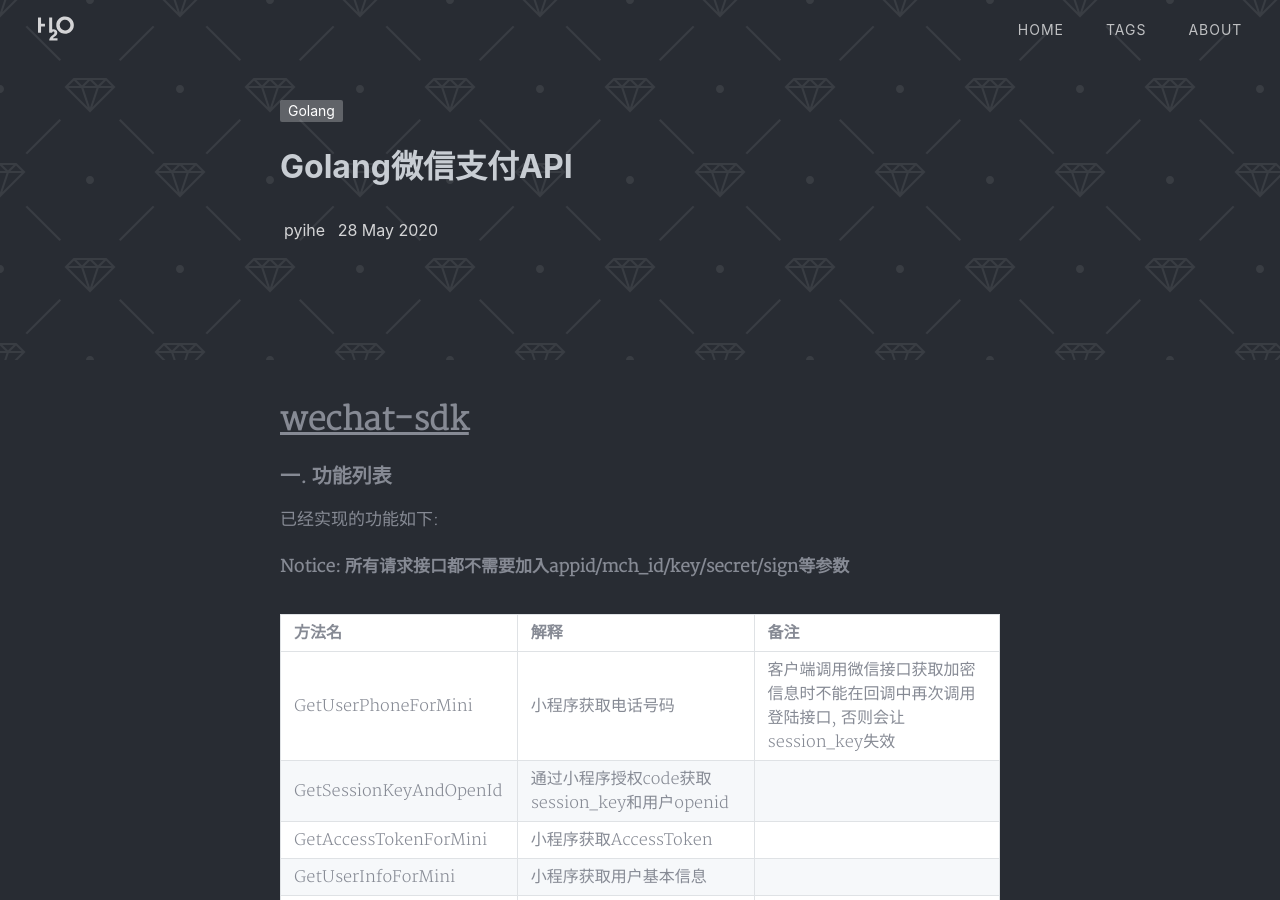
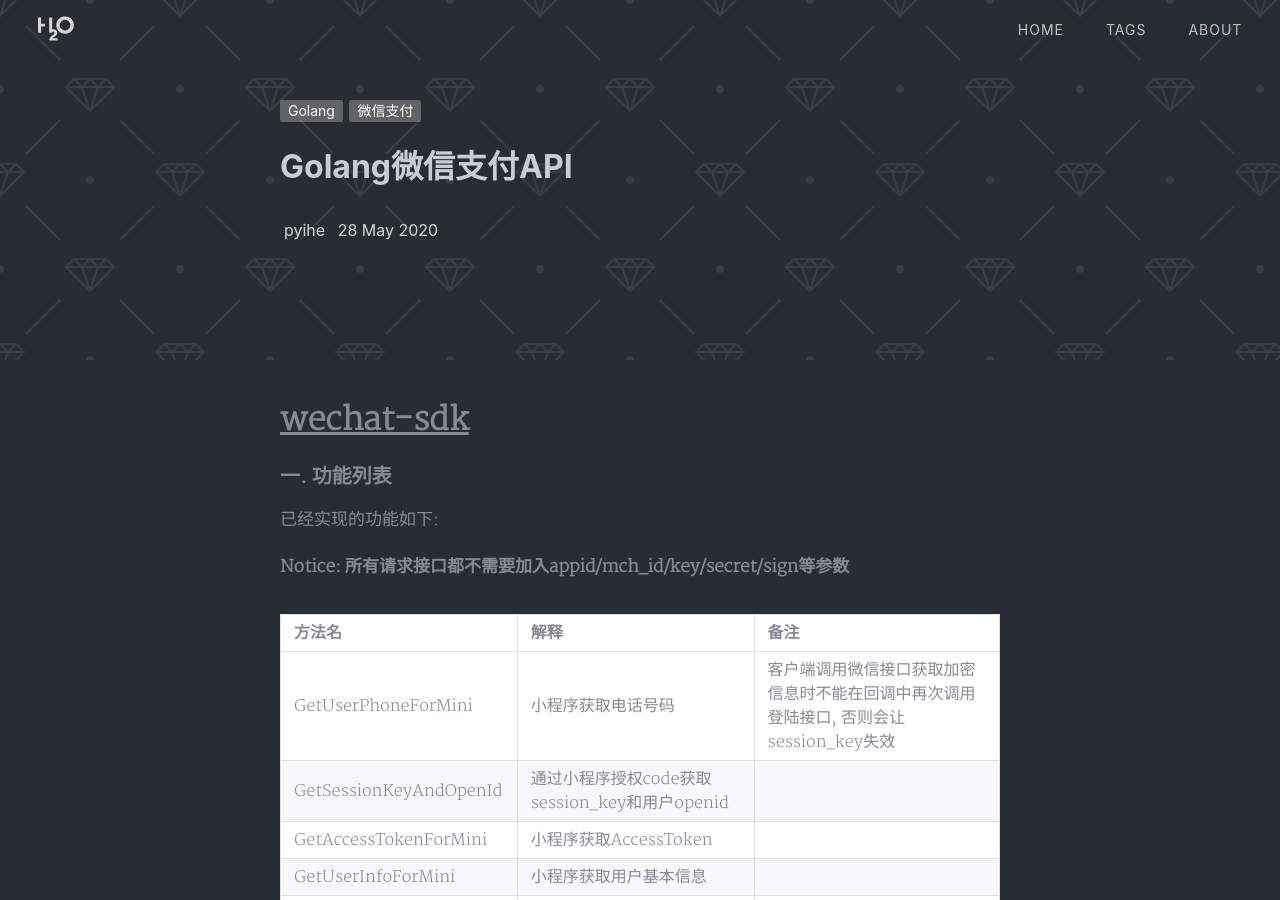
Before and after one commit to pyihe/pyihe.github.io, a Jekyll site: the page built from _posts/2020-05-28-Golang微信支付API.md, in a window 1280 px wide and 900 px high. Built offline with Jekyll 4.4.1, drawn with Linux system fonts in a browser that asks for light colours; nearby versions of some CDN libraries; a style sheet for code colours, icons or effects is not loaded.

Commit message:
尝试多个tag

```diff
--- a/_posts/2020-05-28-Golang微信支付API.md
+++ b/_posts/2020-05-28-Golang微信支付API.md
@@ -3,7 +3,7 @@
 title: 'Golang微信支付API'
 date: 2020-05-28
 author: pyihe
-tags: Golang
+tags: [Golang, 微信支付]
 ---
 
 # [wechat-sdk](https://github.com/pyihe/wechat-sdk)
```
